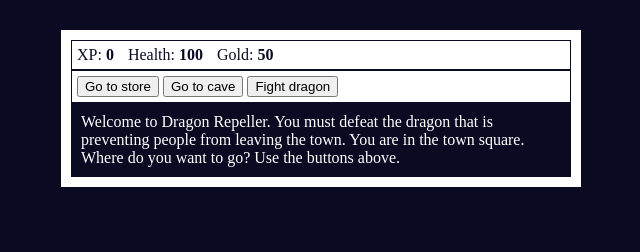
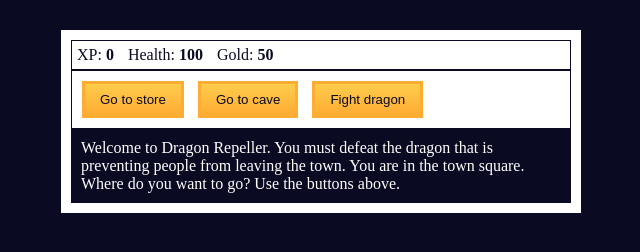
Before and after one commit to vinaybeelagi/P1_Role_Playing-_Game, a plain HTML site: page index.html in a window 1280 px wide. Shown: the whole page, without its empty margins (319-959 px from the left). Drawn offline with Linux system fonts and the light colour scheme.

Commit message:
updated step15

```diff
--- a/styles.css
+++ b/styles.css
@@ -31,3 +31,12 @@ body {
 .stat {
     padding-right: 10px;
 }
+button{
+    cursor: pointer;
+    color: #0a0a23;
+    background-color: #feac32;
+    background-image: linear-gradient(#fecc4c, #ffac33);
+    border: 3px solid #feac32;
+    padding: 8px 15px;
+    margin: 5px;
+}
```
